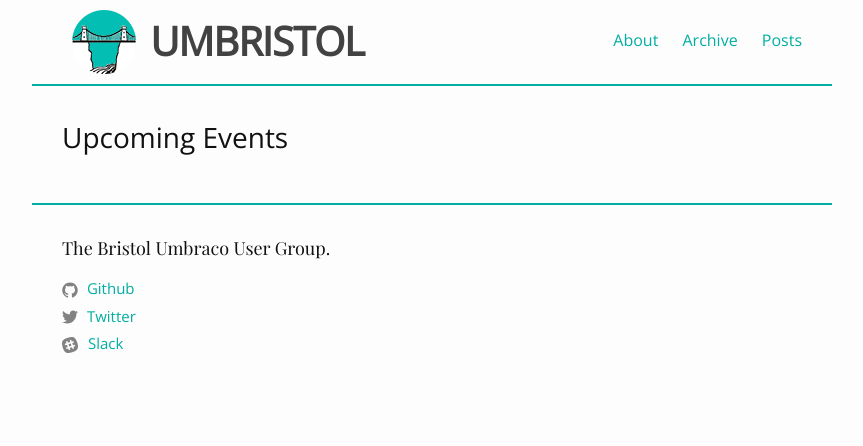
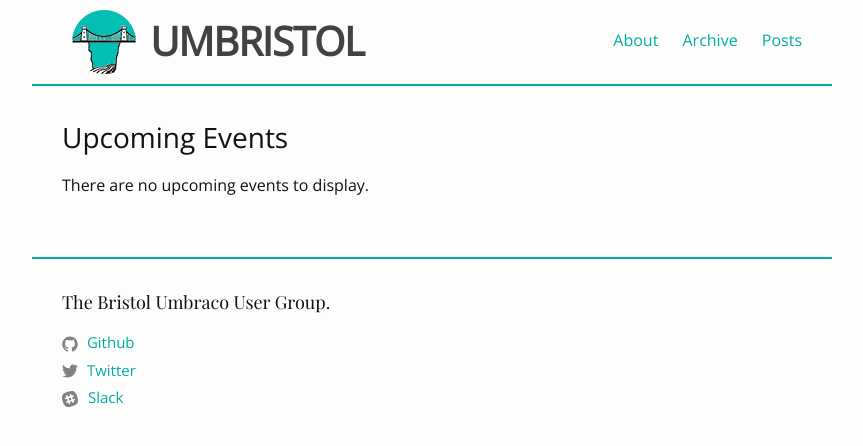
Before and after one commit to umBristol/umbristol.github.com, a Jekyll site: the page built from index.md, in a window 1280 px wide. Shown: the top 446 px of the page, without its empty margins (208-1071 px from the left). Built offline with Jekyll 4.4.1, drawn with Linux system fonts in a browser that asks for light colours.

Commit message:
Add message to say no upcoming events

```diff
--- a/_includes/events.html
+++ b/_includes/events.html
@@ -15,7 +15,9 @@
 {% else %}
     <!-- Display upcoming events - {{ site.time }} -->
     {% assign collection = (site.events | where_exp:"item", "item.datetime > site.time") %}
-    {% for event in collection %}
+
+    {{ if collection.size > 0 }}
+        {% for event in collection %}
         <li>
             <span class="post-meta">{{ event.datetime | date: date_format }}</span>
             <h2>
@@ -23,5 +25,8 @@
             </h2>
             <p>Hosted by {{ event.host }}</p>
         </li>
-    {% endfor %}
+        {% endfor %}
+    {{ else }}
+        <li>There are no upcoming events to display.</li>
+    {{ endif }}
 {% endif %}
```
